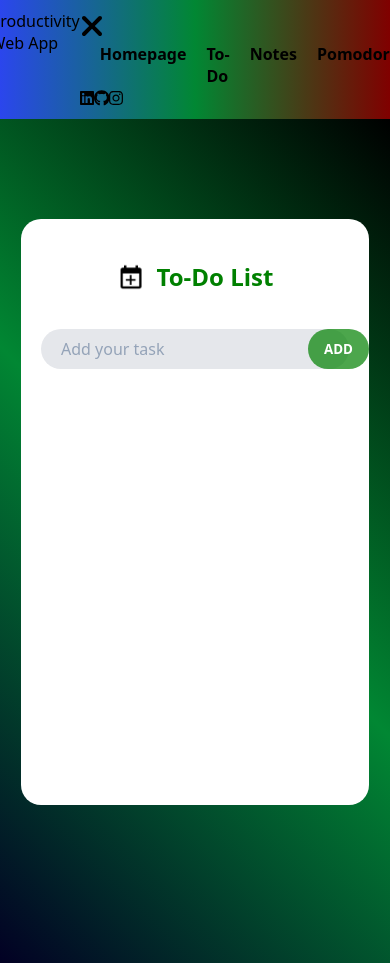
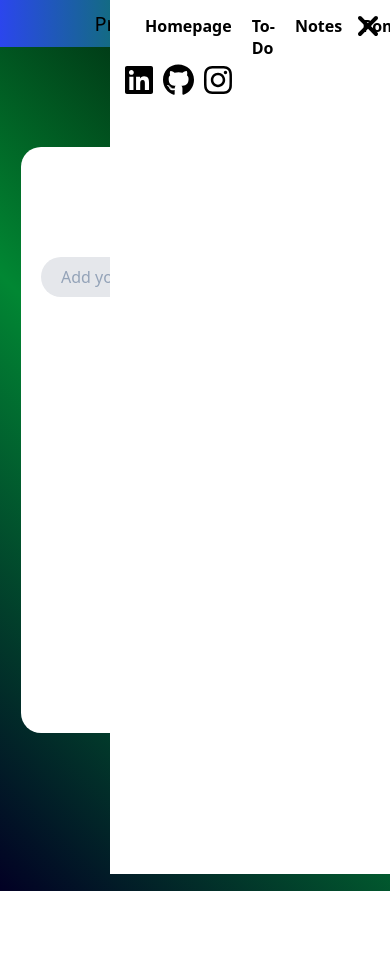
Before and after one commit to WilkinsGBE/ProductivityWebApp, a React (Vite) app: page /todo in a window 390 px wide. Both pictures are taken after a click on the icon 275 px from the left and 26 px from the top of the page. After the commit the page ends 891 px from the top, so only its background shows below. Built offline with nearby package versions, Linux system fonts and the light colour scheme.

Commit message:
changed the menu UI

```diff
--- a/src/App.jsx
+++ b/src/App.jsx
@@ -27,7 +27,7 @@ const App = () => {
     <Router>
       <div>
         <nav>
-          {/* App Title (always visible) */}
+          {/* App Title - always visible */}
           <div className="title">Productivity Web App</div>
 
           {/* "Bars" icon for opening the menu */}
@@ -36,13 +36,13 @@ const App = () => {
               icon={faBars}
               size="2x"
               onClick={openmenu}
-              className="open-menu-icon"
+              className={`open-menu-icon ${isMenuOpen ? "open" : ""}`}
             />
           )}
 
           {/* Menu Container */}
           {isMenuOpen && (
-            <div className="menu-container">
+            <div className={`menu-container ${isMenuOpen ? "open" : ""}`}>
               {/* Close icon */}
               <FontAwesomeIcon
                 icon={faXmark}
@@ -70,13 +70,13 @@ const App = () => {
                   href="https://www.linkedin.com/in/ariel-wilkins-saintil-a79207286/"
                   target="_blank"
                 >
-                  <FontAwesomeIcon icon={faLinkedin} />
+                  <FontAwesomeIcon icon={faLinkedin} size="2x" />
                 </a>
                 <a href="https://github.com/WilkinsGBE" target="_blank">
-                  <FontAwesomeIcon icon={faGithub} />
+                  <FontAwesomeIcon icon={faGithub} size="2x" />
                 </a>
                 <a href="https://www.instagram.com/wilkinss.1/" target="_blank">
-                  <FontAwesomeIcon icon={faInstagram} />
+                  <FontAwesomeIcon icon={faInstagram} size="2x"/>
                 </a>
               </div>
             </div>
--- a/src/components/TodoApp/TodoApp.css
+++ b/src/components/TodoApp/TodoApp.css
@@ -36,7 +36,7 @@ nav {
     rgba(43, 70, 237, 1) 0%,
     rgba(1, 135, 51, 1) 50%,
     rgba(128, 0, 0, 1) 100%
-);
+  );
 }
 
 nav ul {
@@ -233,6 +233,36 @@ input::placeholder {
   .delete-icon {
     width: 12px; /* Reduce delete icon size */
   }
+
+  .open-menu-icon {
+    display: block;
+  }
+
+  .menu-container {
+    display: none;
+  }
+
+  .menu-container.open {
+    display: block;
+  }
+
+  .close-menu-icon {
+    position: absolute;
+    top: 10px;
+    right: 10px;
+  }
+
+  .social-icons {
+    display: flex;
+    flex-direction: row;
+    align-items: center;
+    margin-top: 5px;
+    gap: 10px;
+  }
+
+  .nav-links {
+    display: block;
+  }
 }
 
 /* Mobile Screen */
@@ -272,10 +302,55 @@ input::placeholder {
     padding-right: 10px;
   }
 
-  .nav {
-
+  .title {
+    font-size: 20px; /* Adjust font size as needed */
   }
 
+  .nav {
+  }
+  .menu-container {
+    position: fixed;
+    top: 0;
+    right: -250px;
+    width: 250px;
+    height: 100%;
+    background-color: white;
+    transition: right 0.3s ease-in-out;
+    padding: 15px;
+    z-index: 9999;
+    display: flex;
+    flex-direction: column;
+    justify-content: flex-start;
+  }
+
+  .menu-container.open {
+    right: 0;
+  }
+
+  .open-menu-icon {
+    display: block;
+    cursor: pointer;
+  }
+
+  .close-menu-icon {
+    color: black;
+  }
+
+  .nav-links {
+    list-style: none;
+    padding: 0;
+    margin-top: 30px;
+  }
+
+  .nav-links li {
+    margin: 20px 0;
+  }
+
+  .nav-links a {
+    color: white;
+    text-decoration: none;
+    font-size: 1.2rem;
+  }
 
   /*
     nav {
```
